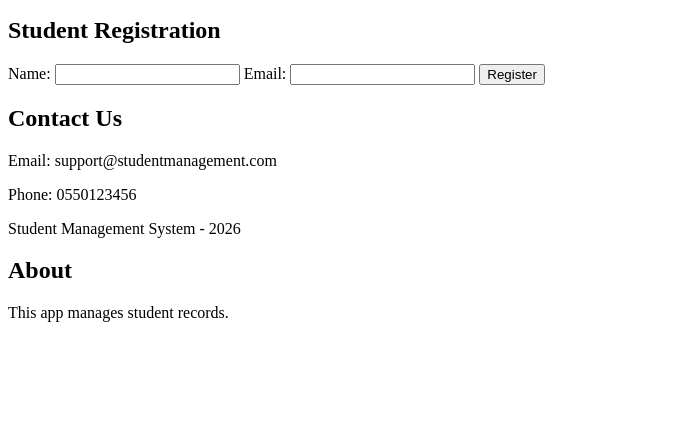
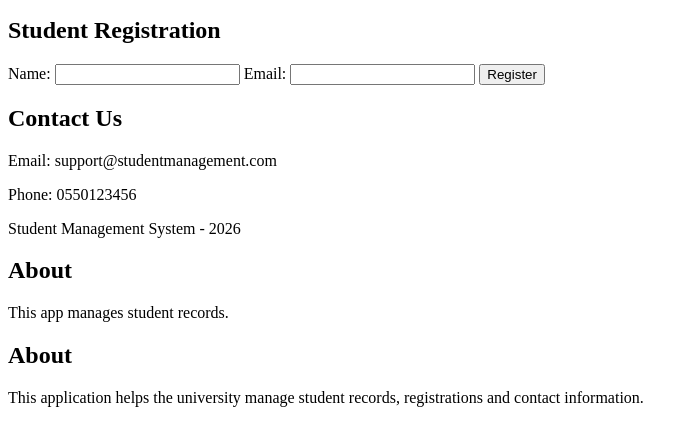
Before and after one commit to AmaniRH/StudentManagement, a plain HTML site: page index.html in a window 1280 px wide. Shown: the part 101-546 px from the top of the page, without its empty margins (0-694 px from the left). Drawn offline with Linux system fonts and the light colour scheme.

Commit message:
Expand about section text

```diff
--- a/index.html
+++ b/index.html
@@ -27,5 +27,6 @@
     </section>
     <footer><p>Student Management System - 2026</p></footer>
     <h2>About</h2><p>This app manages student records.</p>
+    <h2>About</h2><p>This application helps the university manage student records, registrations and contact information.</p>
 </body>
 </html>
```
